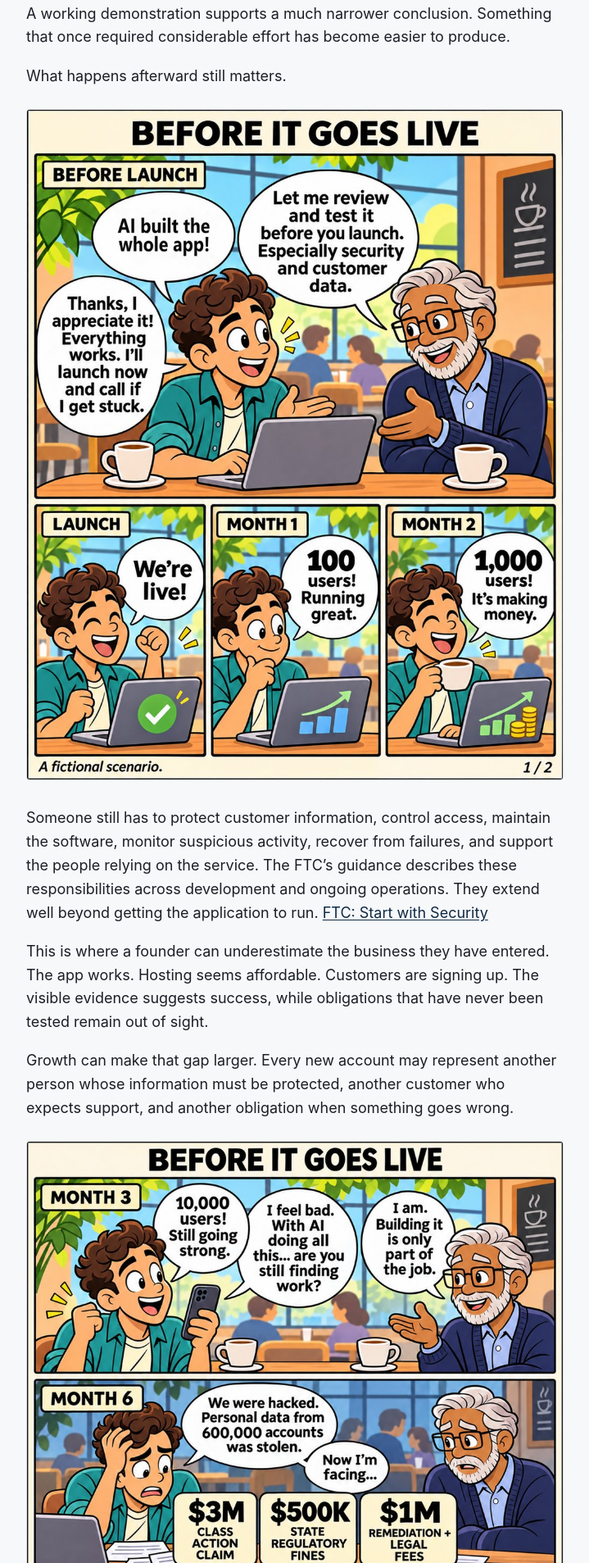
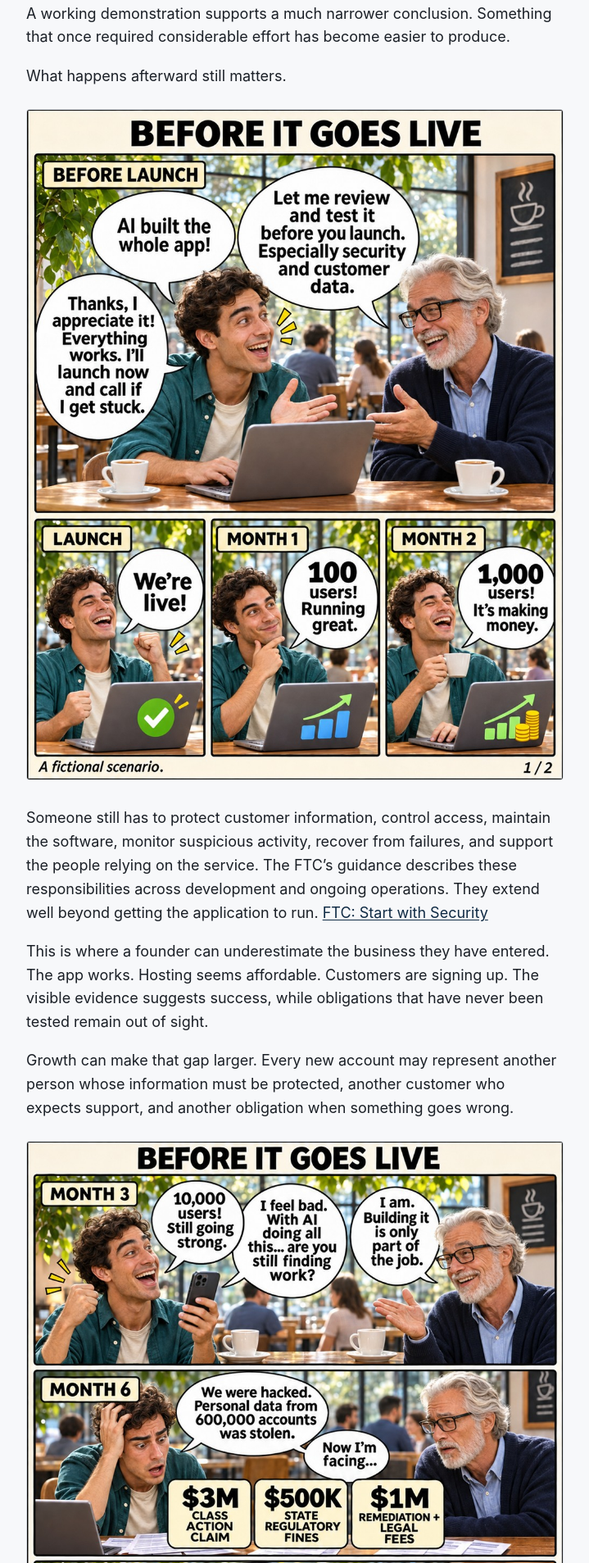
Before and after one commit to robguida/robguida.com, a plain HTML site: page src/www/writing/ai-can-build-the-app.html in a window 1280 px wide. Shown: the part 833-2740 px from the top of the page at 82% size, without its empty margins (280-999 px from the left). Drawn offline with Linux system fonts and the light colour scheme.

Commit message:
Swap the comic images on the AI Can Build the App article
- Added two new comic images (new art) under new file names, comic-page-1-photo.jpg and comic-page-2-photo.jpg, in writing/ai-can-build-the-app-assets/. The new names keep browsers from showing the cached old images.
- Removed the two old images, comic-page-1.jpg and comic-page-2.jpg, from the same folder.
- Updated writing/ai-can-build-the-app.html so its two image addresses point to the new files.

Live on robguida.com on 2026-11-20.

```diff
--- a/src/www/writing/ai-can-build-the-app.html
+++ b/src/www/writing/ai-can-build-the-app.html
@@ -214,7 +214,7 @@
     <p>What happens afterward still matters.</p>
 
     <figure class="comic" id="comic-part-1">
-      <img src="ai-can-build-the-app-assets/comic-page-1.jpg" width="1000" height="1250" decoding="async" alt="An entrepreneur builds an app with AI, politely declines an engineer’s offer to review it, and celebrates launch and early customer growth.">
+      <img src="ai-can-build-the-app-assets/comic-page-1-photo.jpg" width="1000" height="1250" decoding="async" alt="An entrepreneur builds an app with AI, politely declines an engineer’s offer to review it, and celebrates launch and early customer growth.">
     </figure>
 
     <p>Someone still has to protect customer information, control access, maintain the software, monitor suspicious activity, recover from failures, and support the people relying on the service. The FTC’s guidance describes these responsibilities across development and ongoing operations. They extend well beyond getting the application to run. <a href="https://www.ftc.gov/business-guidance/resources/start-security-guide-business" target="_blank" rel="noopener" aria-describedby="new-tab-note">FTC: Start with Security</a></p>
@@ -224,7 +224,7 @@
     <p>Growth can make that gap larger. Every new account may represent another person whose information must be protected, another customer who expects support, and another obligation when something goes wrong.</p>
 
     <figure class="comic" id="comic-part-2">
-      <img src="ai-can-build-the-app-assets/comic-page-2.jpg" width="1000" height="1250" loading="lazy" decoding="async" alt="The app reaches 10,000 users, then suffers a breach exposing 600,000 accounts. The entrepreneur faces a lawsuit, fines, recovery costs, and personal financial distress while the engineer offers support.">
+      <img src="ai-can-build-the-app-assets/comic-page-2-photo.jpg" width="1000" height="1250" loading="lazy" decoding="async" alt="The app reaches 10,000 users, then suffers a breach exposing 600,000 accounts. The entrepreneur faces a lawsuit, fines, recovery costs, and personal financial distress while the engineer offers support.">
     </figure>
 
     <p>The characters and amounts are fictional. The responsibilities are real, and the financial consequences are not theoretical.</p>
```
Also changed, not shown: src/www/writing/ai-can-build-the-app-assets/comic-page-1-photo.jpg (added), src/www/writing/ai-can-build-the-app-assets/comic-page-1.jpg (deleted), src/www/writing/ai-can-build-the-app-assets/comic-page-2-photo.jpg (added), src/www/writing/ai-can-build-the-app-assets/comic-page-2.jpg (deleted).
